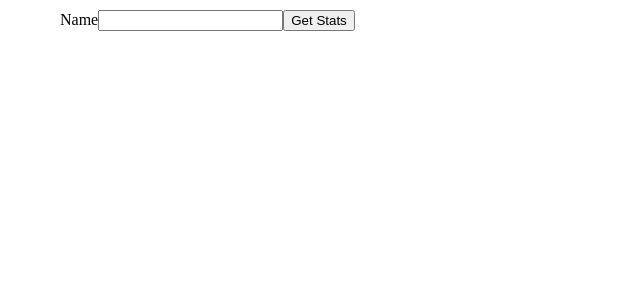
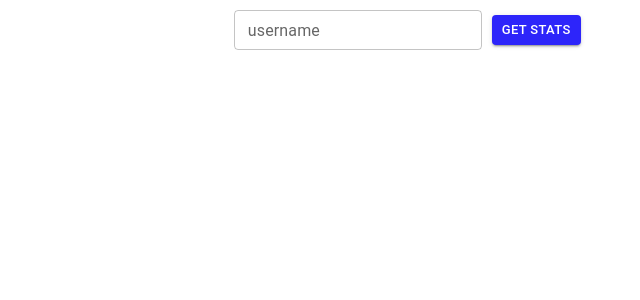
Before and after one commit to apurvjha123/chess-stat-card, a Next.js app: page / in a window 1280 px wide. Shown: the top 300 px of the page, without its empty margins (264-904 px from the left). Built offline with nearby package versions, Linux system fonts and the light colour scheme.

Commit message:
chore : Ui enhancement

```diff
--- a/pages/index.js
+++ b/pages/index.js
@@ -1,14 +1,57 @@
+import { Button, Card, CardContent, CardMedia, TextField, Typography, Skeleton } from "@mui/material";
 import { useState } from "react";
 
 const NOT_AVAILABLE_LABEL = "NOT AVAILABLE"
+
+const styles = {
+  card: {
+    maxWidth: 400,
+    margin: "0 auto",
+    marginTop: 20,
+    padding: 20,
+    textAlign: "center",
+    background: "linear-gradient(45deg, #0099f7, #f11712)",
+    color: "#fff",
+    borderRadius:"5%",
+  },
+  cardMedia: {
+    width: 200,
+    height: 200,
+    margin: "0 auto",
+    borderRadius: "50%",
+  },
+  label: {
+    fontSize: 18,
+    marginRight: 10,
+    color:"white",
+  },
+  value: {
+    fontSize: 20,
+    fontWeight: "bold",
+    textAlign: "center",
+  },
+  getStatsButton: {
+    marginLeft: 10,
+    backgroundColor:"#2d25fa",
+  },
+  loading: {
+    display: "flex",
+    alignItems: "center",
+    justifyContent: "center",
+    height: "200px",
+  },
+};
 
 function Chess() {
   const [userName, setUserName] = useState("");
   const [playerDetails, setPlayerDetails] = useState();
   const [playerStats, setPlayerStats] = useState();
+  const [isLoading, setIsLoading] = useState(false);
 
   const get_stats = async () => {
     try {
+      setIsLoading(true);
+
       const player_details_url = `https://api.chess.com/pub/player/${userName}`;
       const player_details_response = await fetch(player_details_url);
       const player_details = await player_details_response.json();
@@ -22,44 +65,102 @@
     } catch (error) {
       console.log(error);
       alert(error.message);
+    } finally {
+      setIsLoading(false);
     }
   };
 
   return (
     <div className="center">
-      <label>Name</label>
-      <input
+      <div style={{ display: "flex", alignItems: "center", justifyContent: "center" }}>
+        <label style={styles.label}>Name :</label>
+        <TextField
+          size="small"
+          id="outlined-basic"
           type="text"
           name="name"
-        id="username"
+          label="username"
           value={userName}
           onChange={(e) => {
             setUserName(e.target.value);
           }}
         />
-      <button onClick={get_stats}>Get Stats</button>
-      <br></br>
-      {playerDetails && playerStats ? (
-        <>
-          <img src={playerDetails.avatar}></img>
-          <p id="avatar_name">Name : {playerDetails.name}</p>
-          <p id="avatar_username">Username : {playerDetails.username}</p>
-          <p id="avatar_location">Location : {playerDetails.location}</p>
-          <p id="avatar_league">League: {playerDetails.league}</p>
-          <p id="avatar_rapid">
-            Best score in Rapid : {playerStats.hasOwnProperty("chess_rapid")? playerStats.chess_rapid.best.rating : NOT_AVAILABLE_LABEL }
-          </p>
-          <p id="avatar_blitz">
-            Best score in Blitz : {playerStats.hasOwnProperty("chess_blitz")? playerStats.chess_blitz.best.rating : NOT_AVAILABLE_LABEL }
-          </p>
-          <p id="avatar_bullet">
-            Best score in Bullet : {playerStats.hasOwnProperty("chess_bullet")? playerStats.chess_bullet.best.rating: NOT_AVAILABLE_LABEL}
-          </p>
-          <p id="avatar_daily">
-            Best score in Daily: { playerStats.hasOwnProperty("chess_daily") ? playerStats.chess_daily.best.rating: NOT_AVAILABLE_LABEL}
-          </p>
-        </>
-      ) : null}
+        <Button
+          size="small"
+          variant="contained"
+          onClick={get_stats}
+          style={styles.getStatsButton}
+        >
+          Get Stats
+        </Button>
+      </div>
+      {isLoading ? (
+        // Render Skeleton
+        <Card style={styles.card}>
+          <CardMedia
+            component={Skeleton}
+            animation="wave"
+            variant="rect"
+            style={styles.cardMedia}
+          />
+          <CardContent>
+            <Typography variant="h4" style={styles.value}>
+              <Skeleton animation="wave" />
+            </Typography>
+            <Typography variant="h4" style={styles.value}>
+              <Skeleton animation="wave" />
+            </Typography>
+            <Typography variant="h4" style={styles.value}>
+              <Skeleton animation="wave" />
+            </Typography>
+            <Typography variant="h4" style={styles.value}>
+              <Skeleton animation="wave" />
+            </Typography>
+            <Typography variant="h4" style={styles.value}>
+              <Skeleton animation="wave" />
+            </Typography>
+            <Typography variant="h4" style={styles.value}>
+              <Skeleton animation="wave" />
+            </Typography>
+            <Typography variant="h4" style={styles.value}>
+              <Skeleton animation="wave" />
+            </Typography>
+            <Typography variant="h4" style={styles.value}>
+              <Skeleton animation="wave" />
+            </Typography>
+          </CardContent>
+        </Card>
+      ) : (
+        // render player details
+        playerDetails && playerStats ? (
+          <Card style={styles.card}>
+            <CardMedia
+              component="img"
+              style={styles.cardMedia}
+              image={playerDetails.avatar || 'https://encrypted-tbn0.gstatic.com/images?q=tbn:ANd9GcRUYioY1mnJnusvBWO1-NRAFGYpLyqouORfkQ'}//if user doesn't have a pfp
+              alt="Avatar"
+            />
+            <CardContent>
+              <Typography variant="h4" style={styles.value}>Name: {playerDetails.name}</Typography>
+              <Typography variant="h4" style={styles.value}>Username: {playerDetails.username}</Typography>
+              <Typography variant="h4" style={styles.value}>Location: {playerDetails.location}</Typography>
+              <Typography variant="h4" style={styles.value}>League: {playerDetails.league}</Typography>
+              <Typography variant="h4" style={styles.value}>
+                Best score in Rapid : {playerStats.hasOwnProperty("chess_rapid") ? playerStats.chess_rapid.best.rating : NOT_AVAILABLE_LABEL }
+              </Typography>
+              <Typography variant="h4" style={styles.value}>
+                Best score in Blitz : {playerStats.hasOwnProperty("chess_blitz") ? playerStats.chess_blitz.best.rating : NOT_AVAILABLE_LABEL }
+              </Typography>
+              <Typography variant="h4" style={styles.value}>
+                Best score in Bullet : {playerStats.hasOwnProperty("chess_bullet") ? playerStats.chess_bullet.best.rating : NOT_AVAILABLE_LABEL}
+              </Typography>
+              <Typography variant="h4" style={styles.value}>
+                Best score in Daily: { playerStats.hasOwnProperty("chess_daily") ? playerStats.chess_daily.best.rating : NOT_AVAILABLE_LABEL}
+              </Typography>
+            </CardContent>
+          </Card>
+        ) : null
+      )}
     </div>
   );
 }
```
Lines whose indentation alone changed are shown as unchanged.
